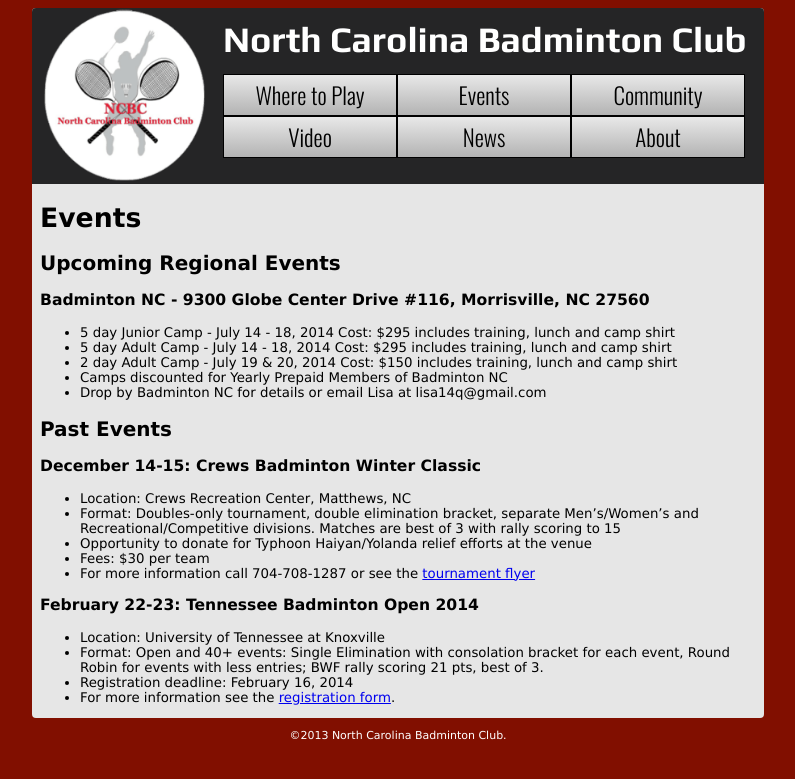
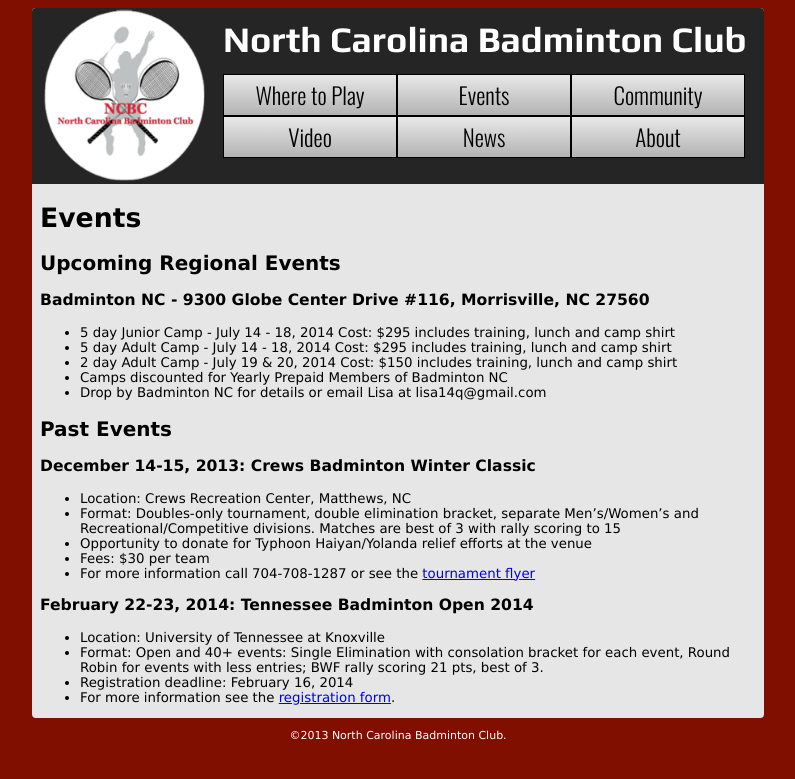
Before and after one commit to NCBC/ncbc.github.com, a Jekyll site: the page built from events.md, in a window 1280 px wide. Shown: the top 779 px of the page, without its empty margins (242-1037 px from the left). Built offline with Jekyll 4.4.1, drawn with Linux system fonts in a browser that asks for light colours; Markdown is read by kramdown in place of the engine named in the settings.

Commit message:
Update events.md

```diff
--- a/events.md
+++ b/events.md
@@ -11,15 +11,16 @@
 - Camps discounted for Yearly Prepaid Members of Badminton NC
 - Drop by Badminton NC for details or email Lisa at lisa14q@gmail.com
 
+
 ## Past Events
-### December 14-15: Crews Badminton Winter Classic
+### December 14-15, 2013: Crews Badminton Winter Classic
 - Location: Crews Recreation Center, Matthews, NC
 - Format: Doubles-only tournament, double elimination bracket, separate Men's/Women's and Recreational/Competitive divisions. Matches are best of 3 with rally scoring to 15
 - Opportunity to donate for Typhoon Haiyan/Yolanda relief efforts at the venue
 - Fees: $30 per team
 - For more information call 704-708-1287 or see the [tournament flyer](http://xa.yimg.com/kq/groups/23185203/1197223947/name/THE%20FIRST%20ANNUAL%20CREWS%20BADMINTON%20%20WINTER%20CLASSIC%2Edocx)
 
-### February 22-23: Tennessee Badminton Open 2014
+### February 22-23, 2014: Tennessee Badminton Open 2014
 - Location: University of Tennessee at Knoxville
 - Format: Open and 40+ events: Single Elimination with consolation bracket for each event, Round Robin for events with less entries; BWF rally scoring 21 pts, best of 3.
 - Registration deadline: February 16, 2014
```
